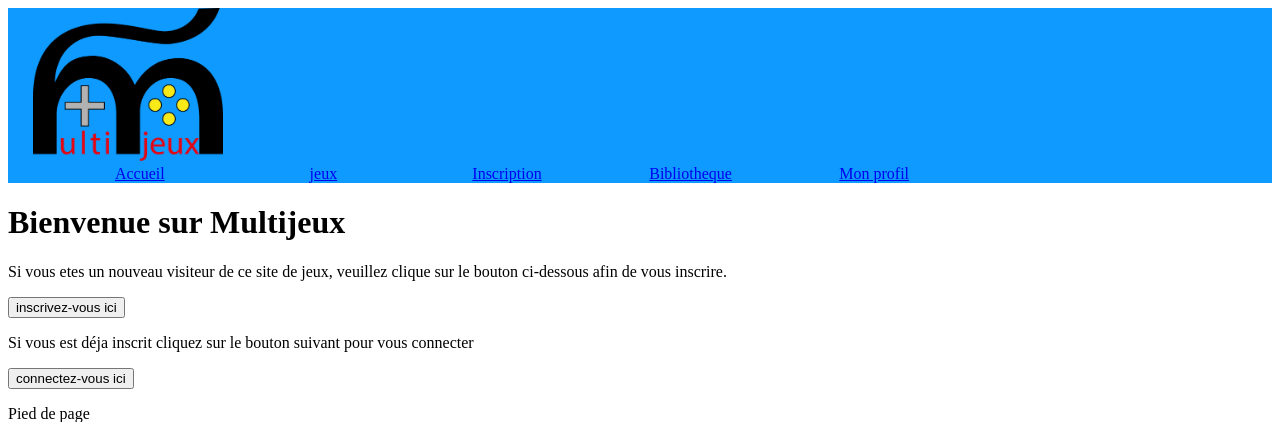
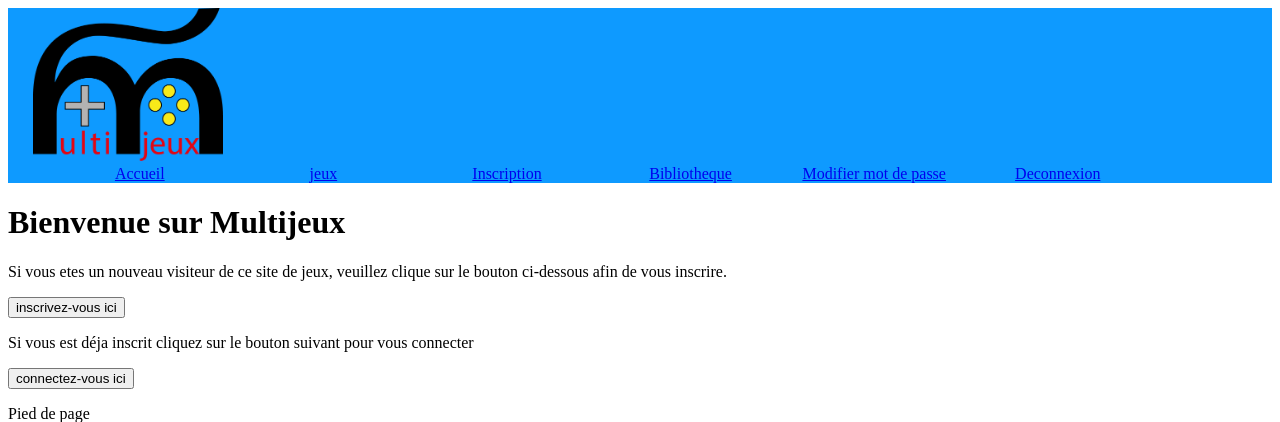
Before and after one commit to jifou03/TP_php_multijeux, a PHP site: page /tp_php_multijeux/index.php in a window 1280 px wide. Shown: the top 422 px of the page. Run offline with PHP 8.4, Linux system fonts and the light colour scheme.

Commit message:
Merge branch 'master' of http://github.com/jifou03/TP_php_multijeux
# Conflicts:
#	inscription.php
#	view_parts/_main_menu.php

```diff
--- a/view_parts/_main_menu.php
+++ b/view_parts/_main_menu.php
@@ -4,7 +4,8 @@ $menu_data = array (
     'jeux' => 'contact.php',
     'Inscription' => 'inscription.php',
     'Bibliotheque' =>'bibliotheque.php',
-    'Mon profil' => 'dashboard.php'
+    'Modifier mot de passe' => 'modifier_mdp',
+    'Deconnexion' => 'deconnexion.php'
 );
 ?>
 
```
